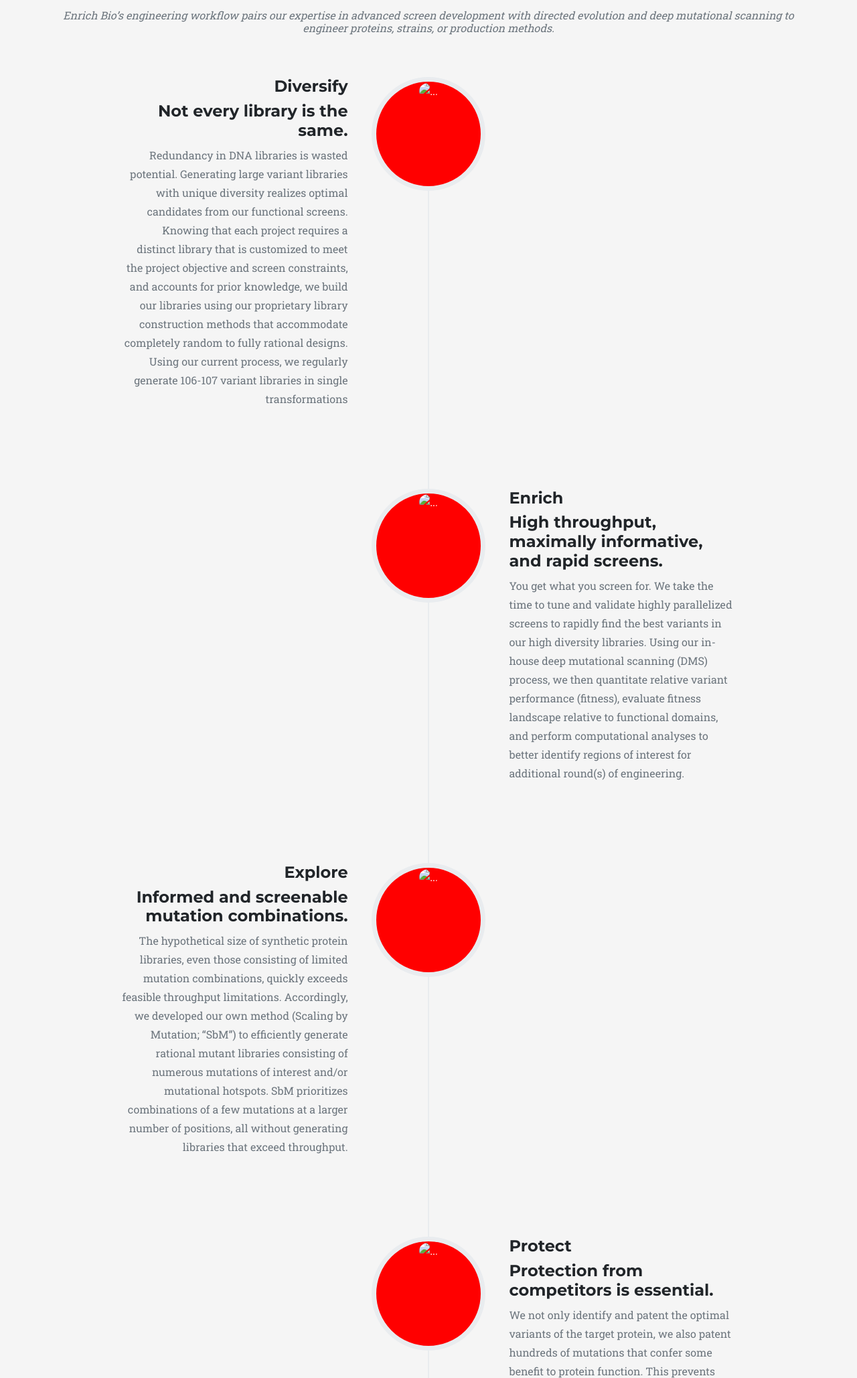
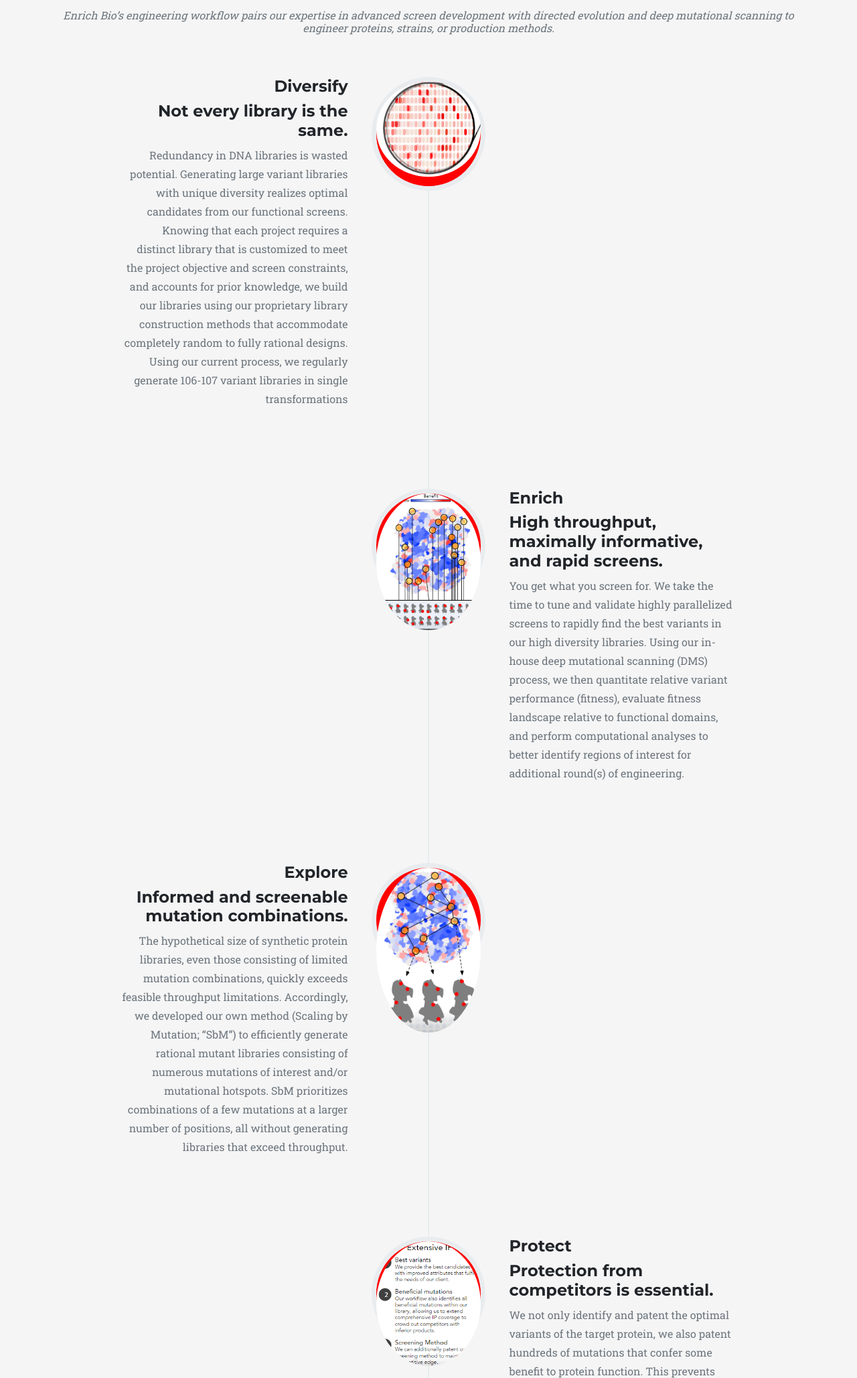
Before and after one commit to jpark716/jpark716.github.io, a plain HTML site: page index.html in a window 1280 px wide. Shown: the part 2210-4268 px from the top of the page at 67% size. Drawn offline with nearby package versions, Linux system fonts and the light colour scheme.

Commit message:
Update index.html

```diff
--- a/index.html
+++ b/index.html
@@ -90,7 +90,7 @@
                 </div>
                 <ul class="timeline">
                     <li>
-                        <div class="timeline-image"><img class="rounded-circle img-fluid1" src="assets/diversify.png" alt="..." /></div>
+                        <div class="timeline-image"><img class="rounded-circle img-fluid1" src="assets/img/diversify.png" alt="..." /></div>
                         <div class="timeline-panel">
                             <div class="timeline-heading">
                                 <h4>Diversify</h4>
@@ -100,7 +100,7 @@
                         </div>
                     </li>
                     <li class="timeline-inverted">
-                        <div class="timeline-image"><img class="rounded-circle img-fluid1" src="assets/enrich.png" alt="..." /></div>
+                        <div class="timeline-image"><img class="rounded-circle img-fluid1" src="assets/img/enrich.png" alt="..." /></div>
                         <div class="timeline-panel">
                             <div class="timeline-heading">
                                 <h4>Enrich</h4>
@@ -110,7 +110,7 @@
                         </div>
                     </li>
                     <li>
-                        <div class="timeline-image"><img class="rounded-circle img-fluid1" src="assets/explore.png" alt="..." /></div>
+                        <div class="timeline-image"><img class="rounded-circle img-fluid1" src="assets/img/explore.png" alt="..." /></div>
                         <div class="timeline-panel">
                             <div class="timeline-heading">
                                 <h4>Explore</h4>
@@ -120,7 +120,7 @@
                         </div>
                     </li>
                     <li class="timeline-inverted">
-                        <div class="timeline-image"><img class="rounded-circle img-fluid1" src="assets/protect.png" alt="..." /></div>
+                        <div class="timeline-image"><img class="rounded-circle img-fluid1" src="assets/img/protect.png" alt="..." /></div>
                         <div class="timeline-panel">
                             <div class="timeline-heading">
                                 <h4>Protect</h4>
```
